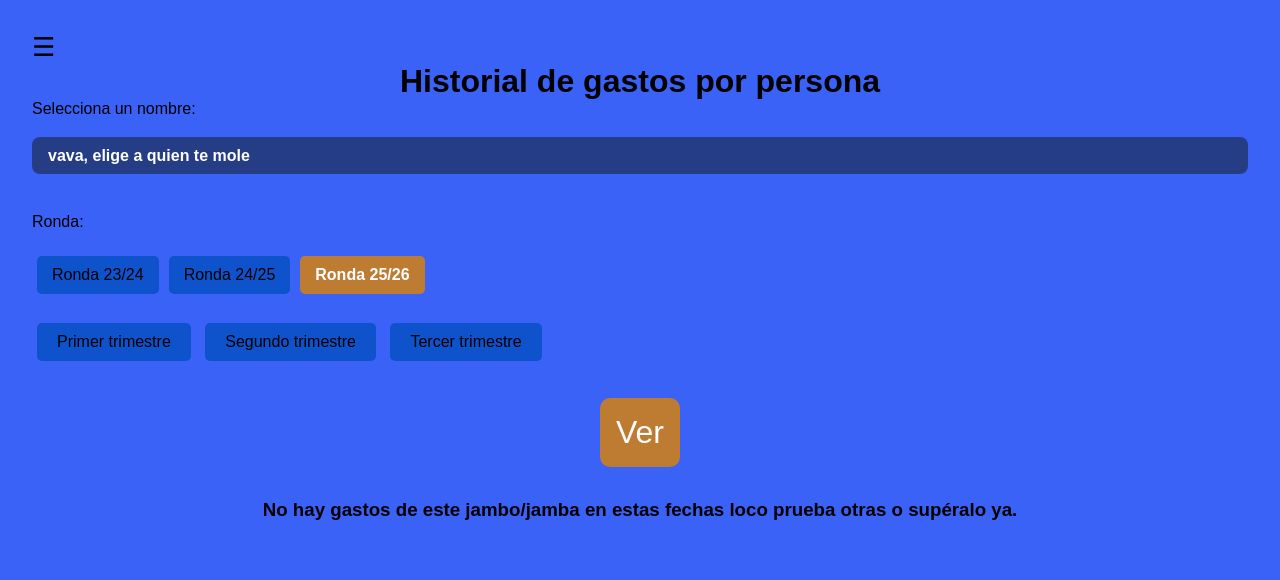
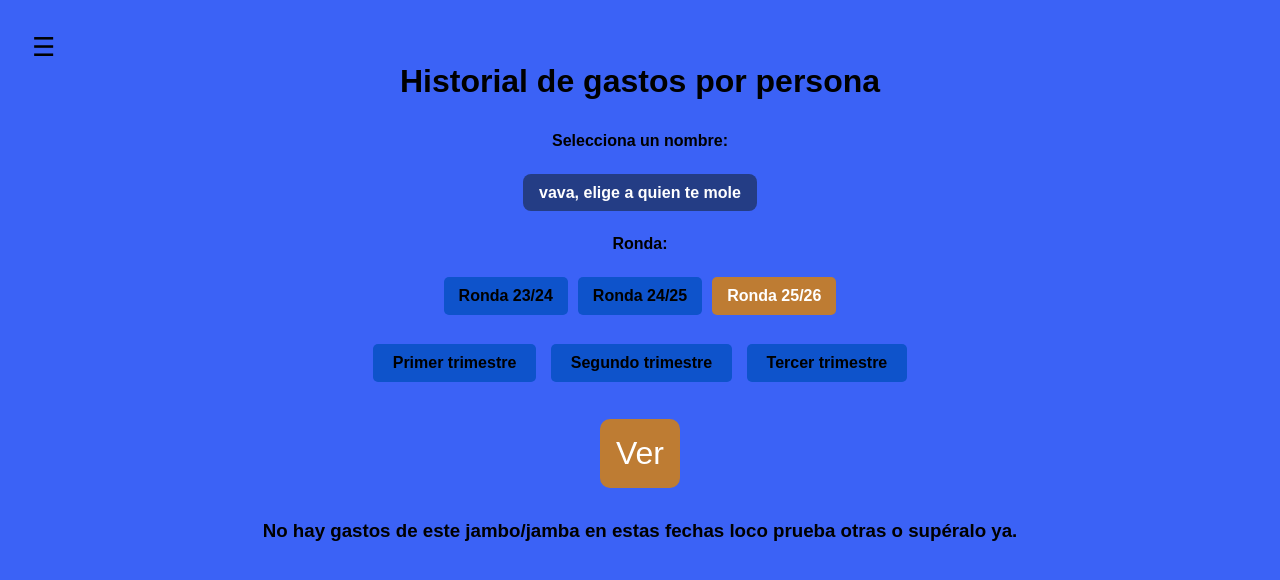
Before and after one commit to IsmaLeal/hoja-gastos, a Flask app: page /tesoreria in a window 1280 px wide. Shown: the top 580 px of the page. Run offline with Flask 3, Linux system fonts and the light colour scheme; the visitor is signed in with stand-in values (Sample User, id 1); some libraries are stand-ins or nearby versions.

Commit message:
Update tesoreria.html and syle.css

```diff
--- a/static/style.css
+++ b/static/style.css
@@ -48,6 +48,19 @@ form {
     display: flex;
     flex-direction: column;
     gap: 1.2rem;
+    align-items: center;
+    margin-top: 2rem;
+}
+
+form label {
+    text-align: center;
+    font-weight: bold;
+}
+
+form select,
+form input[type="radio"],
+form button {
+    margin: 0.3rem;
 }
 
 .form-group {
--- a/templates/tesoreria.html
+++ b/templates/tesoreria.html
@@ -103,7 +103,7 @@
     </button>
 
     {% if entries %}
-        <h1>Entradas de {{ selected_name }}</h1>
+        <h1>Gastos de {{ selected_name }}</h1>
         <table border="1" style="margin: 1rem auto;">
             <tr>
                 <th>Fecha</th>
```
